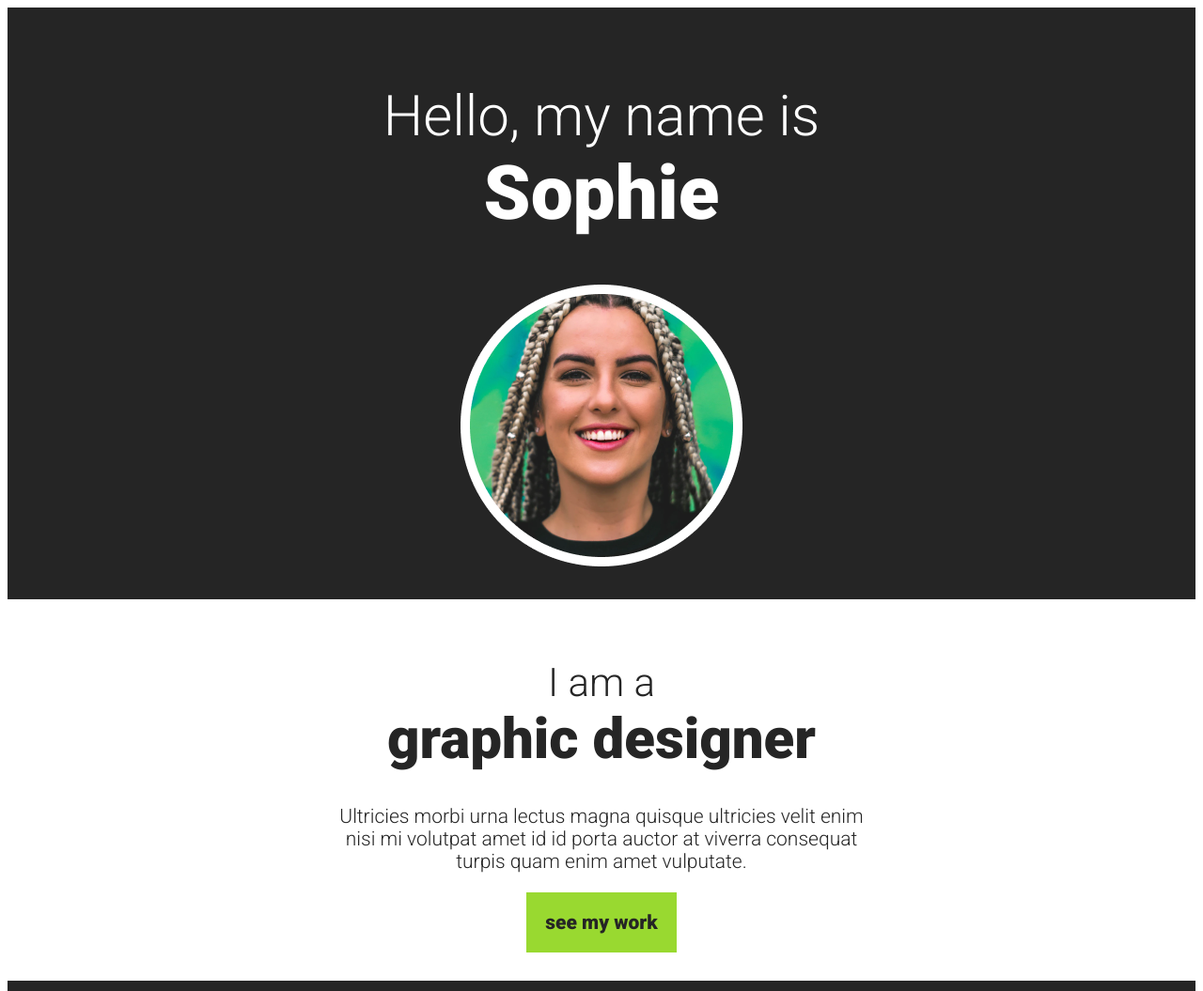
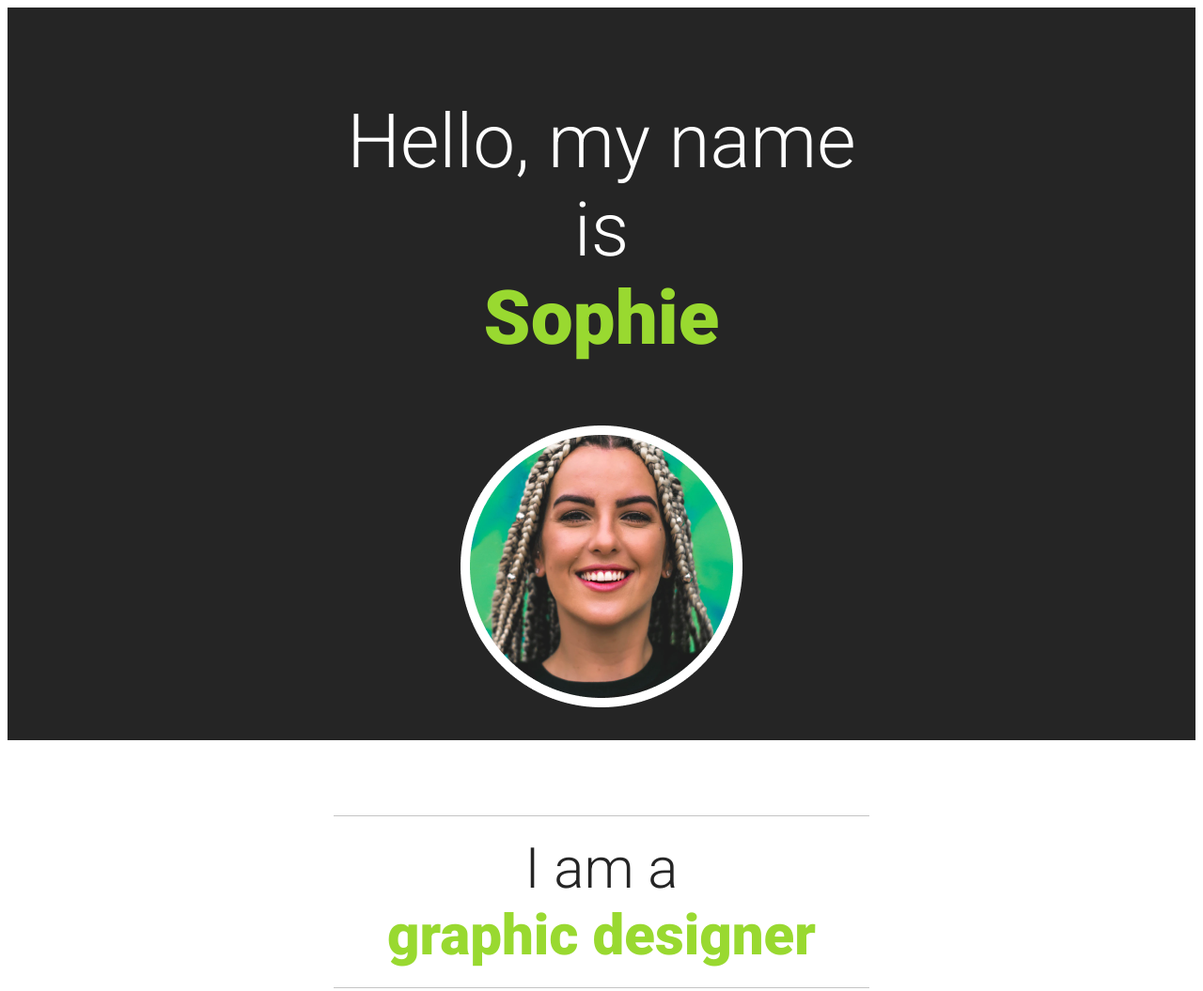
Before and after one commit to aroldodev/CSS-Fundamentals-Scrimba-Challenge, a plain HTML site: page index.html in a window 1280 px wide. Shown: the top 1055 px of the page at 94% size. Drawn offline with Linux system fonts and the light colour scheme.

Commit message:
final changes

```diff
--- a/style.css
+++ b/style.css
@@ -19,12 +19,15 @@ h1, h2 {
 }
 
 h1 {
-  font-size: 60px;
+  font-size: 80px;
 
 }
 
 h2 {
-  font-size: 42px;
+  font-size: 60px;
+  border-top: 1px solid #C4C4C4;
+  border-bottom: 1px solid #C4C4C4;
+  padding: 20px 0;
 }
 
 h3 {
@@ -49,6 +52,7 @@ h3 {
 .blacktext {
   font-weight: 900;
   display: block;
+  color: #99d930;
 }
 
 .link {
@@ -83,6 +87,6 @@ section {
 }
 
 .btn:hover {
-  color: #fff;
-  background-color: #252525;
+  color: #252525;
+  background-color: #fff;
 }
```
